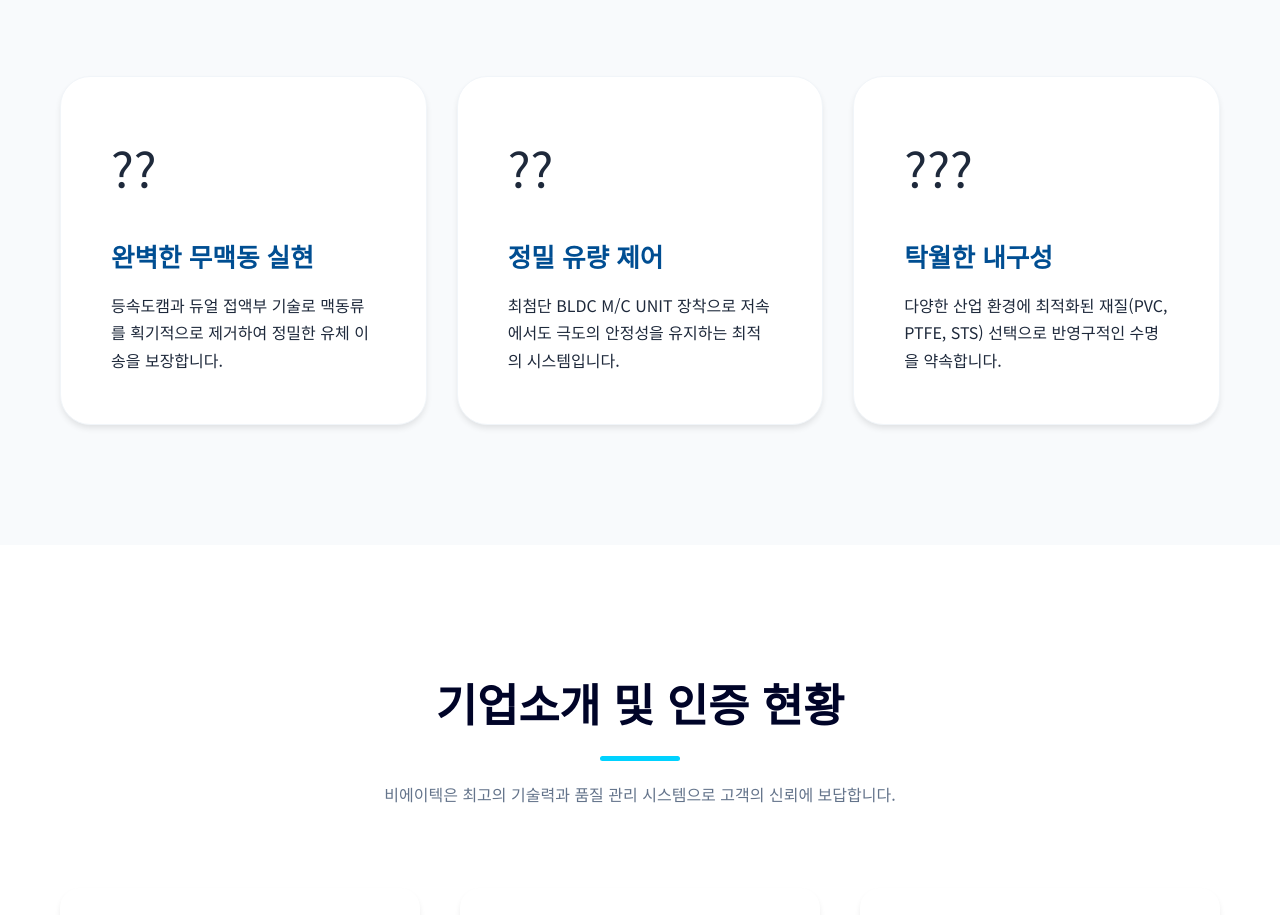
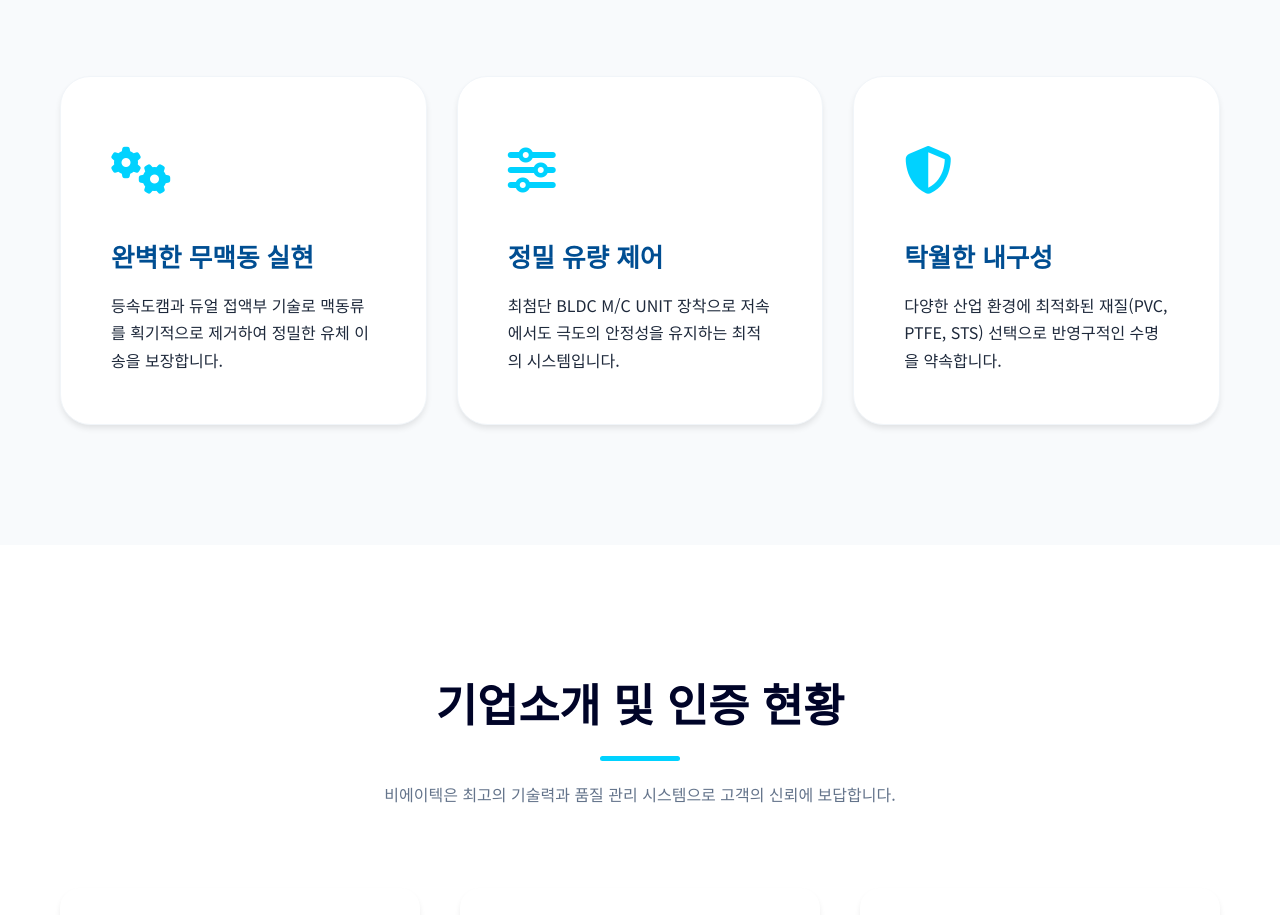
Before and after one commit to Yerang0505/pub, a plain HTML site: page index.html in a window 1280 px wide. Shown: the part 1020-1935 px from the top of the page. Drawn offline with Linux system fonts and the light colour scheme.

Commit message:
메인페이지 아이콘을 수정해줘

```diff
--- a/index.html
+++ b/index.html
@@ -52,17 +52,17 @@
             </div>
             <div class="features-grid">
                 <div class="feature-card reveal">
-                    <span class="feature-icon">??</span>
+                    <span class="feature-icon"><i class="fa-solid fa-gears" style="color: var(--secondary);"></i></span>
                     <h3>완벽한 무맥동 실현</h3>
                     <p>등속도캠과 듀얼 접액부 기술로 맥동류를 획기적으로 제거하여 정밀한 유체 이송을 보장합니다.</p>
                 </div>
                 <div class="feature-card reveal">
-                    <span class="feature-icon">??</span>
+                    <span class="feature-icon"><i class="fa-solid fa-sliders" style="color: var(--secondary);"></i></span>
                     <h3>정밀 유량 제어</h3>
                     <p>최첨단 BLDC M/C UNIT 장착으로 저속에서도 극도의 안정성을 유지하는 최적의 시스템입니다.</p>
                 </div>
                 <div class="feature-card reveal">
-                    <span class="feature-icon">???</span>
+                    <span class="feature-icon"><i class="fa-solid fa-shield-halved" style="color: var(--secondary);"></i></span>
                     <h3>탁월한 내구성</h3>
                     <p>다양한 산업 환경에 최적화된 재질(PVC, PTFE, STS) 선택으로 반영구적인 수명을 약속합니다.</p>
                 </div>
```
